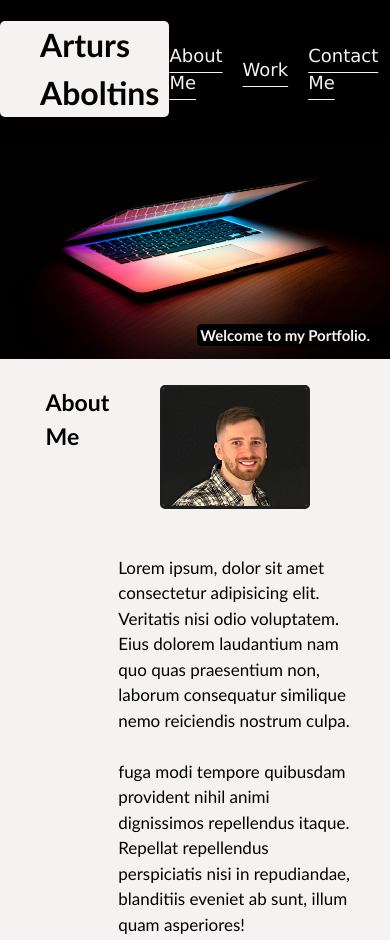
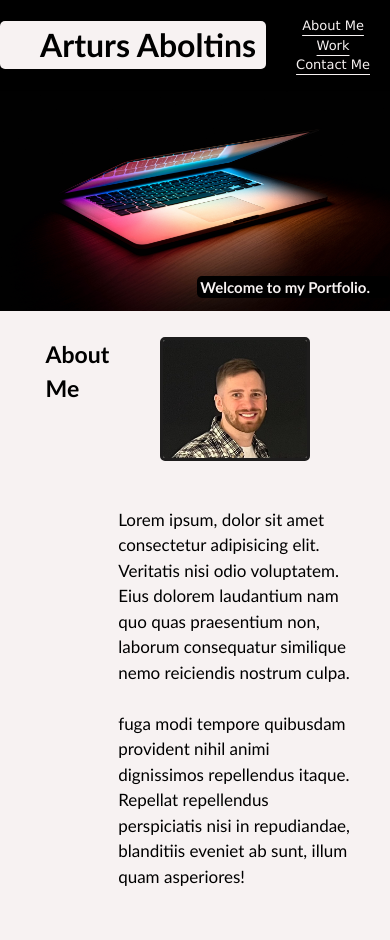
Before and after one commit to aboltins/arturs-portfolio, a plain HTML site: page index.html in a window 390 px wide. Shown: the top 940 px of the page. Drawn offline with Linux system fonts and the light colour scheme.

Commit message:
add media query header

```diff
--- a/css/style.css
+++ b/css/style.css
@@ -43,6 +43,12 @@ nav {
   justify-content: center;
 }
 
+@media only screen and (max-width: 585px) {
+  nav {
+    flex-direction: column;
+    }
+  }
+
 nav a {
   padding-right: 20px;
   font-size: 25px;
@@ -56,6 +62,13 @@ nav a {
 @media only screen and (max-width: 720px) {
   nav a {
     font-size: 18px;
+  }
+}
+
+@media only screen and (max-width: 585px) {
+  nav a {
+    font-size: 13px;
+    text-underline-offset: 1px;
   }
 }
 
```
